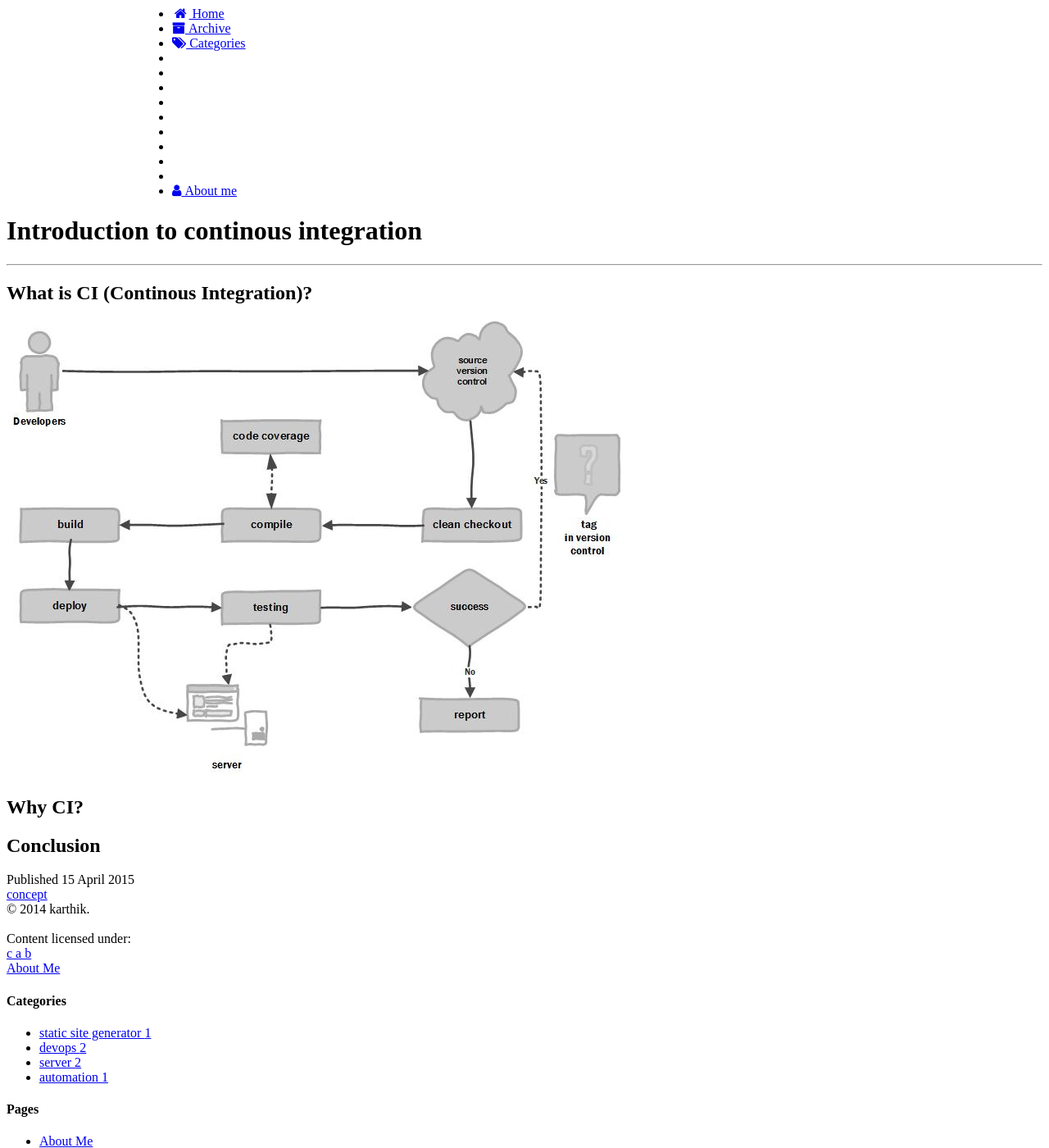
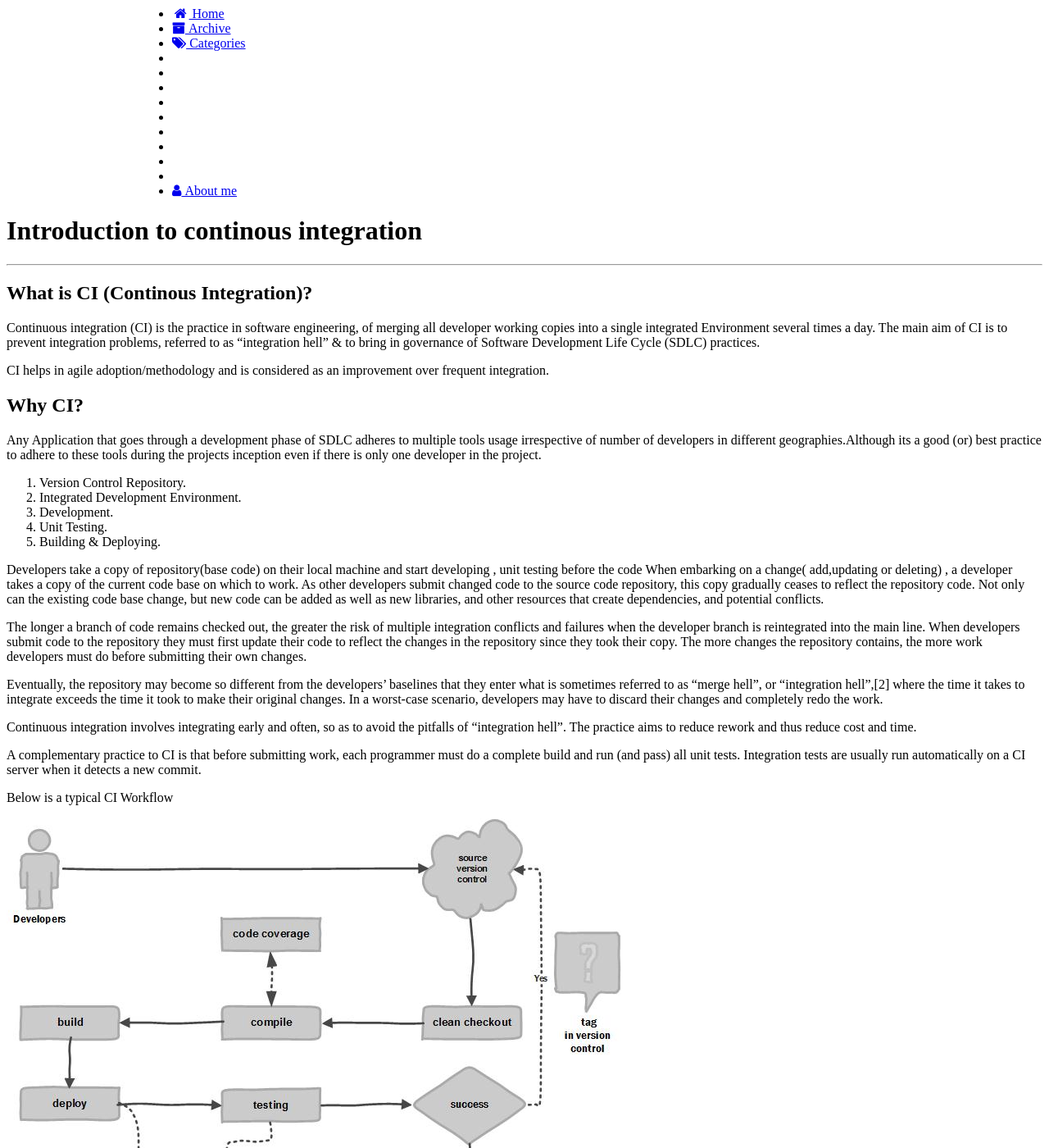
Before and after one commit to karpra/karpra.github.io, a Jekyll site: the page built from _posts/2015-4-15-introduction to continous integration.md, in a window 1280 px wide and 1400 px high. Shown: the whole window at 82% size. Built offline with Jekyll 4.4.1, drawn with Linux system fonts in a browser that asks for light colours; nearby versions of some CDN libraries; library files that are not in the unit come from our copies.

Commit message:
Update 2015-4-15-introduction to continous integration.md

```diff
--- a/_posts/2015-4-15-introduction to continous integration.md
+++ b/_posts/2015-4-15-introduction to continous integration.md
@@ -6,8 +6,33 @@ tags : [concept]
 
 ## What is CI (Continous Integration)?
 
-![process]({{ site.baseurl }}/assets/images/01_16_2015_1.jpg)
+Continuous integration (CI) is the practice in software engineering, of merging all developer working copies into a single integrated Environment several times a day. The main aim of CI is to prevent integration problems, referred to as "integration hell" & to bring in governance of Software Development Life Cycle (SDLC) practices.
+
+CI helps in agile adoption/methodology and is considered as an improvement over frequent integration.
 
 ## Why CI?
 
+Any Application that goes through a development phase of SDLC adheres to multiple tools usage irrespective of number of developers in different geographies.Although its a good (or) best practice to adhere to these tools during the projects inception even if there is only one developer in the project.
+
+1. Version Control Repository.
+2. Integrated Development Environment.
+3. Development.
+4. Unit Testing.
+5. Building & Deploying.
+
+Developers take a copy of repository(base code) on their local machine and start developing , unit testing before the code
+When embarking on a change( add,updating or deleting) , a developer takes a copy of the current code base on which to work. As other developers submit changed code to the source code repository, this copy gradually ceases to reflect the repository code. Not only can the existing code base change, but new code can be added as well as new libraries, and other resources that create dependencies, and potential conflicts.
+
+The longer a branch of code remains checked out, the greater the risk of multiple integration conflicts and failures when the developer branch is reintegrated into the main line. When developers submit code to the repository they must first update their code to reflect the changes in the repository since they took their copy. The more changes the repository contains, the more work developers must do before submitting their own changes.
+
+Eventually, the repository may become so different from the developers' baselines that they enter what is sometimes referred to as "merge hell", or "integration hell",[2] where the time it takes to integrate exceeds the time it took to make their original changes. In a worst-case scenario, developers may have to discard their changes and completely redo the work.
+
+Continuous integration involves integrating early and often, so as to avoid the pitfalls of "integration hell". The practice aims to reduce rework and thus reduce cost and time.
+
+A complementary practice to CI is that before submitting work, each programmer must do a complete build and run (and pass) all unit tests. Integration tests are usually run automatically on a CI server when it detects a new commit.
+
+Below is a typical CI Workflow
+
+![process]({{ site.baseurl }}/assets/images/01_16_2015_1.jpg)
+
 ## Conclusion
```
